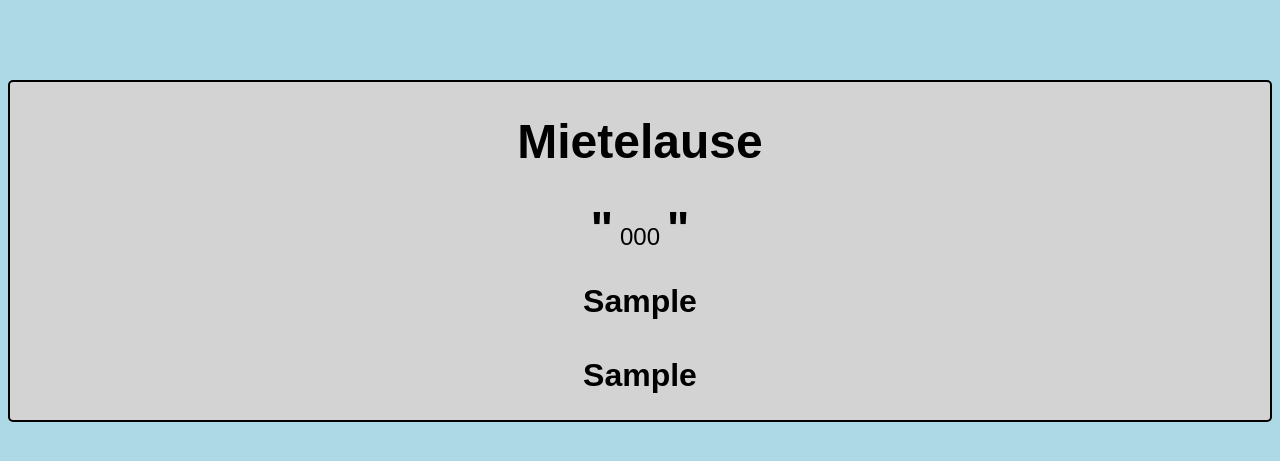
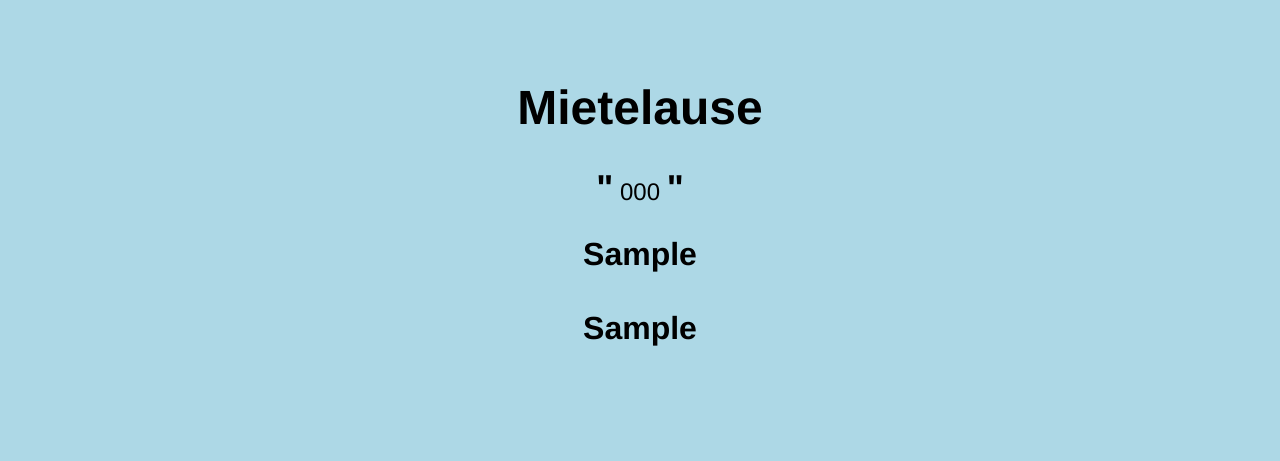
Before and after one commit to ropsupops/mysql-mietelause, a PHP site: page / in a window 1280 px wide. Shown: the top 461 px of the page. Run offline with PHP 8.4, Linux system fonts and the light colour scheme; tables that the repository leaves empty or names only in its code hold one stand-in row (values such as "Sample post"); data that the repository does not hold is empty.

Commit message:
Viimeiset sekoilut xd

```diff
--- a/index.php
+++ b/index.php
@@ -41,7 +41,7 @@
       ;
     }
   </style>
-  <link rel="stylesheet" href="styles.css">
+  <link rel="stylesheet" href="/styles.css">
 </head>
 <body>
   <div class="content">
--- a/styles.css
+++ b/styles.css
@@ -1,13 +1,10 @@
 body{
-    font-family: Arial, Helvetica, sans-serif;
+    font-family: Helvetica, Arial, sans-serif;
 }
 
 .content{
     text-align: center;
     margin-top: 5em;
-    background-color: lightgray;
-    border: 2px solid black;
-    border-radius: 5px;
 }
 
 h1{
@@ -24,7 +21,7 @@ p{
 
 .quote{
     font-weight: bold;
-    font-size: 2em;
+    font-size: 1.5em;
 }
 
 #exception{
```
